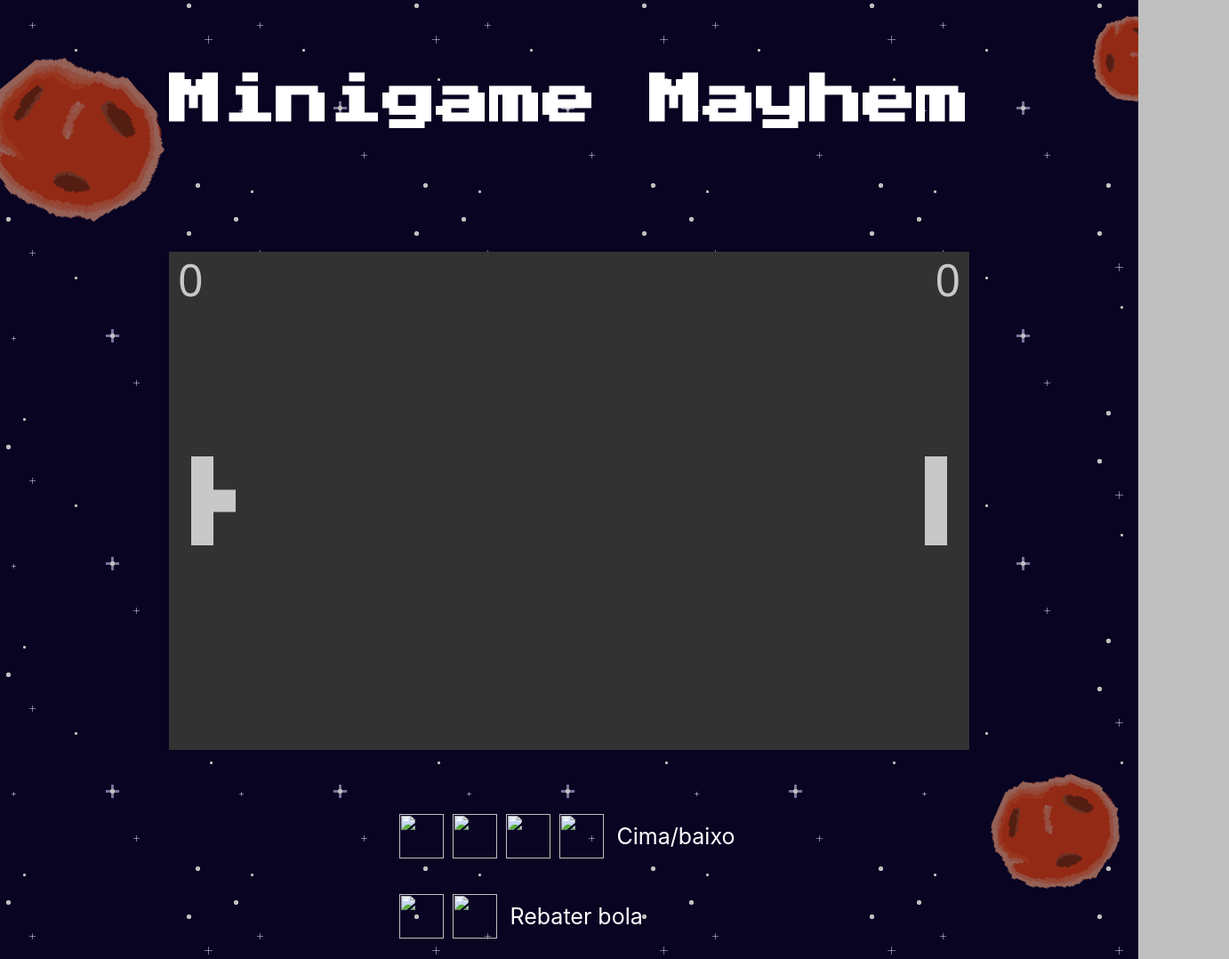
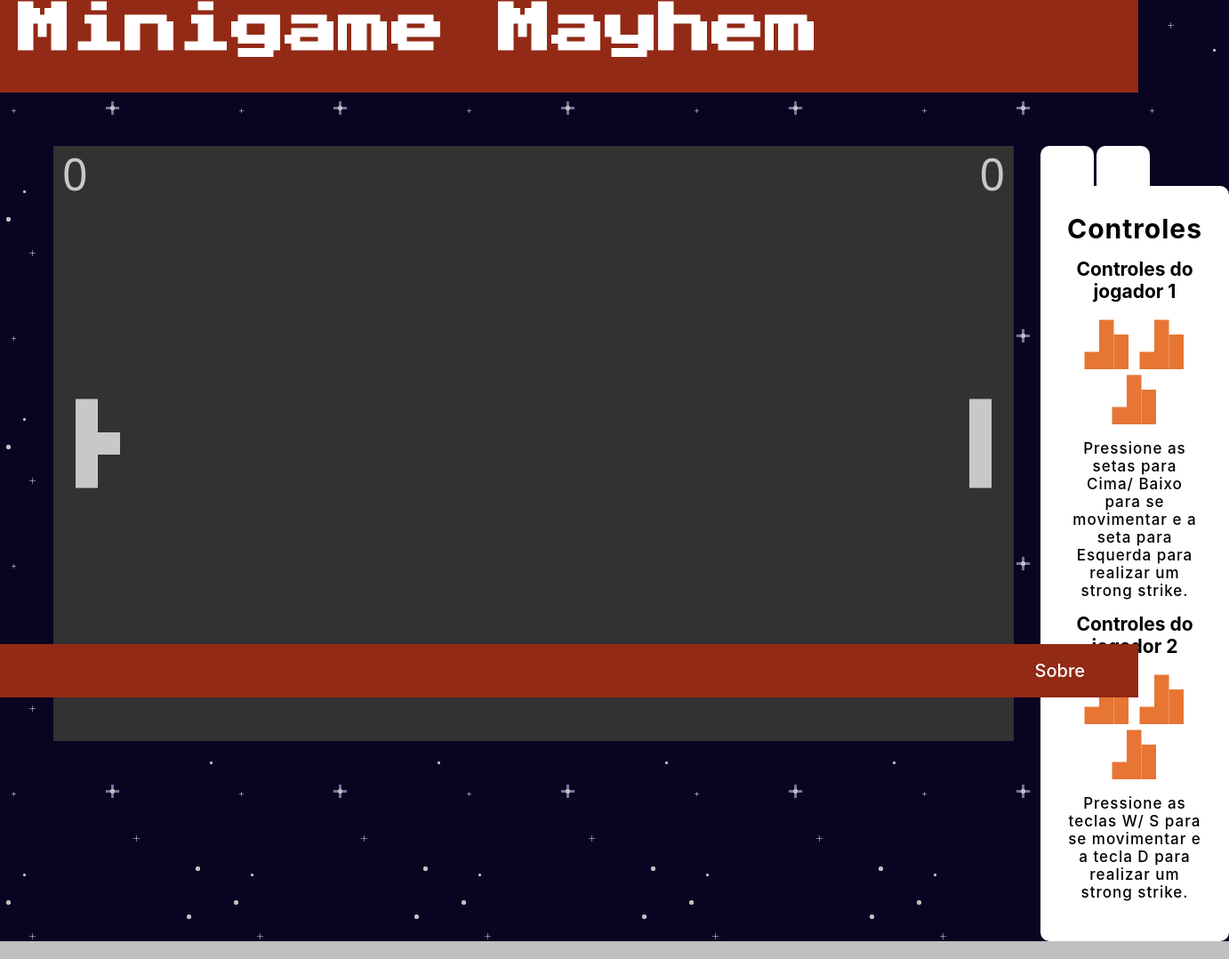
Before and after one commit to Nadjiel/minigame-mayhem, a plain HTML site: page pages/games/pong-plus/pong-plus.html in a window 1280 px wide. Shown: the part 16-1094 px from the top of the page at 89% size, 1382 px wide, since content can reach past the window. Drawn offline with Linux system fonts and the light colour scheme.

Commit message:
feat: css e js da pagina com jogo

```diff
--- /dev/null
+++ b/pages/games/game-page-script.js
@@ -0,0 +1,19 @@
+const about = document.getElementById("about");
+const keysButton = document.getElementById("keys-button");
+const rankingButton = document.getElementById("ranking-button");
+const keysTutorial = document.getElementById("keys");
+const ranking = document.getElementById("ranking");
+
+keysButton.onclick = () => {
+    about.removeChild(ranking);
+
+    if(!document.querySelector("#keys")) about.appendChild(keysTutorial);
+}
+
+rankingButton.onclick = () => {
+    about.removeChild(keysTutorial);
+
+    if(!document.querySelector("#ranking")) about.appendChild(ranking);
+}
+
+keysButton.onclick();
--- a/pages/games/pong-plus/pong-plus.html
+++ b/pages/games/pong-plus/pong-plus.html
@@ -6,6 +6,7 @@
         <meta name="viewport" content="width=device-width, initial-scale=1.0">
         <title>Pong+</title>
         <link rel="stylesheet" type="text/css" href="../../../style/global.css"/>
+        <link rel="stylesheet" type="text/css" href="../../../style/game-page.css"/>
     </head>
 
 <body>
@@ -16,19 +17,93 @@
     <main>
         <canvas id="pong-plus" class="jogo"></canvas>
 
-        <section id="tutorial">
-            <div>
-                <img src="" alt="">
-                <img src="" alt="">
-                <img src="" alt="">
-                <img src="" alt="">
-                <p>Cima/baixo</p>
-            </div>
-            <div>
-                <img src="" alt="">
-                <img src="" alt="">
-                <p>Rebater bola</p>
-            </div>
+        <section id="about">
+            <nav>
+                <button id="keys-button"></button>
+                <button id="ranking-button"></button>
+            </nav>
+            <section id="keys">
+                <h2>Controles</h2>
+                <div>
+                    <h3>Controles do jogador 1</h3>
+                    <div>
+                        <img src="../../../assets/icons/ranking.svg" alt="">
+                        <img src="../../../assets/icons/ranking.svg" alt="">
+                        <img src="../../../assets/icons/ranking.svg" alt="">
+                    </div>
+                    <p>Pressione as setas para Cima/ Baixo para se movimentar e a seta para Esquerda para realizar um strong strike.</p>
+                </div>
+                <div>
+                    <h3>Controles do jogador 2</h3>
+                    <div>
+                        <img src="../../../assets/icons/ranking.svg" alt="">
+                        <img src="../../../assets/icons/ranking.svg" alt="">
+                        <img src="../../../assets/icons/ranking.svg" alt="">
+                    </div>
+                    <p>Pressione as teclas W/ S para se movimentar e a tecla D para realizar um strong strike.</p>
+                </div>
+            </section>
+            <section id="ranking">
+                <h2>Ranking</h2>
+                <table>
+                    <tr>
+                        <th>Posição</th>
+                        <th>Nome</th>
+                        <th>Pontuação</th>
+                    </tr>
+                    <tr>
+                        <td>1</td>
+                        <td>Daniel</td>
+                        <td>10000</td>
+                    </tr>
+                    <tr>
+                        <td>2</td>
+                        <td>José</td>
+                        <td>7500</td>
+                    </tr>
+                    <tr>
+                        <td>3</td>
+                        <td>Jossilaine</td>
+                        <td>7000</td>
+                    </tr>
+                    <tr>
+                        <td>4</td>
+                        <td>Eduardo</td>
+                        <td>6000</td>
+                    </tr>
+                    <tr>
+                        <td>5</td>
+                        <td>Maria</td>
+                        <td>4500</td>
+                    </tr>
+                    <tr>
+                        <td>6</td>
+                        <td>Roberto</td>
+                        <td>1200</td>
+                    </tr>
+                    <tr>
+                        <td>7</td>
+                        <td>Josisvaldo</td>
+                        <td>1000</td>
+                    </tr>
+                    <tr>
+                        <td>8</td>
+                        <td>Walter</td>
+                        <td>300</td>
+                    </tr>
+                    <tr>
+                        <td>9</td>
+                        <td>Paulo</td>
+                        <td>200</td>
+                    </tr>
+                    <tr>
+                        <td>10</td>
+                        <td>Rosa</td>
+                        <td>1</td>
+                    </tr>
+                </table>
+            </section>
+
         </section>
     </main>
 
@@ -45,5 +120,7 @@
     <script src="pp-scripts/points.js"></script>
     <script src="pp-scripts/collision.js"></script>
     <script src="pp-scripts/main.js"></script>
+
+    <script src="../game-page-script.js"></script>
 </body>
 </html>
--- /dev/null
+++ b/style/game-page.css
@@ -0,0 +1,106 @@
+:root {
+    --header-h: 120px;
+    --header-margin-b: 60px;
+    --main-margin: 60px;
+    --footer-h: 60px;
+}
+
+/*BACKGROUND*/
+body {
+    background-color: rgba(0, 0, 0, 0.25);
+    background-blend-mode: darken;
+    background-image: url(../assets/imgs/space.jpg);
+    background-attachment: fixed;
+    background-position: top 0px left 0px;
+    animation: none;
+}
+
+/*HEADER*/
+header {
+    height: var(--header-h);
+    padding: 20px;
+    margin-bottom: var(--header-margin-b);
+    display: block;
+    background-color: rgb(147, 42, 21);
+}
+
+/*CONTEUDO*/
+main {
+    width: calc(100vw - var(--main-margin) * 2);
+    height: calc(100vh - var(--header-h) - var(--header-margin-b) - var(--main-margin) - var(--footer-h));
+    margin-bottom: var(--main-margin);
+    display: grid;
+    grid-template-columns: 1fr 1fr;
+}
+
+.jogo {
+    /*
+    width: 900px;
+    height: 560px;
+    */
+    width: 1080px;
+    height: 669px;
+}
+
+#about {
+    margin: 0 30px;
+}
+
+#about nav {
+    height: 45px;
+}
+
+#about button {
+    width: 60px;
+    height: 45px;
+    border-radius: 10px 10px 0 0;
+    background-color: rgb(255, 255, 255);
+}
+
+#about button:hover {
+    background-color: rgb(200, 200, 200);
+}
+
+#about section {
+    height: calc(100% - 45px);
+    padding: 30px;
+    border-radius: 0 10px 10px 10px;
+    text-align: center;
+    color: rgb(0, 0, 0);
+    background-color: rgb(255, 255, 255);
+}
+
+#about section h2 {
+    margin-bottom: 15px;
+    color: rgb(0, 0, 0);
+}
+
+#about section h3, #about section th {
+    padding-bottom: 15px;
+    font-size: 2.1rem;
+}
+
+#about section p, #about section td {
+    font-size: 1.7rem;
+}
+
+#about section div {
+    margin-bottom: 15px;
+}
+
+#about section img {
+    width: 60px;
+    height: 60px;
+}
+
+#about section table {
+    width: 100%;
+    height: calc(100% - 55px);
+}
+
+/*FOOTER*/
+footer {
+    width: 100vw;
+    position: fixed;
+    bottom: 0;
+}
--- a/style/global.css
+++ b/style/global.css
@@ -19,21 +19,18 @@ html {
     font-size: 10px;
 }
 
-body {
-    background-color: rgba(0, 0, 0, 0.25);
-    background-blend-mode: normal, darken;
-    background-image: url(../assets/imgs/asteroids.png), url(../assets/imgs/space.jpg);
-    background-attachment: fixed;
-    background-position: top 0px left 0px, top 0px left 0px;
-    animation: 30s animate-bg forwards infinite linear;
-}
-
 h1 a {
     font-family: 'Press Start 2P', cursive;
 }
 
 h1 a, h2 {
     color: white;
+}
+
+p, td {
+    font-size: 2.1rem;
+    font-weight: 500;
+    letter-spacing: 1px;
 }
 
 a {
@@ -53,6 +50,16 @@ ul {
     list-style: none;
 }
 
+/*BACKGROUND*/
+body {
+    background-color: rgba(0, 0, 0, 0.25);
+    background-blend-mode: normal, darken;
+    background-image: url(../assets/imgs/asteroids.png), url(../assets/imgs/space.jpg);
+    background-attachment: fixed;
+    background-position: top 0px left 0px, top 0px left 0px;
+    animation: 30s animate-bg forwards infinite linear;
+}
+
 /*HEADER*/
 header {
     padding: 100px 0;
@@ -70,39 +77,6 @@ h1 {
 main {
     width: fit-content;
     margin: 0 auto 100px;
-}
-
-/*JOGO*/
-.jogo {
-    width: 900px;
-    height: 560px;
-    margin-bottom: 50px;
-}
-
-#tutorial {
-    width: fit-content;
-    margin: 0 auto;
-    display: flex;
-    flex-direction: column;
-    align-items: flex-start;
-}
-
-#tutorial div {
-    margin: 20px;
-    display: flex;
-    align-items: center;
-}
-
-#tutorial img{
-    width: 5rem;
-    height: 5rem;
-    margin: 0 5px;
-}
-
-#tutorial p {
-    margin: 0 10px;
-    font-size: 2.5rem;
-    color: rgb(255, 255, 255);
 }
 
 /*FOOTER*/
--- a/style/index.css
+++ b/style/index.css
@@ -28,10 +28,7 @@
 #jogo-selecionado p {
     padding: 2.1rem;
     border-radius: 40px 40px 40px 0;
-    font-size: 2.1rem;
     color: rgb(0, 0, 0);
-    font-weight: 500;
-    letter-spacing: 1px;
     background-color: rgb(255, 255, 255);
 }
 
```
